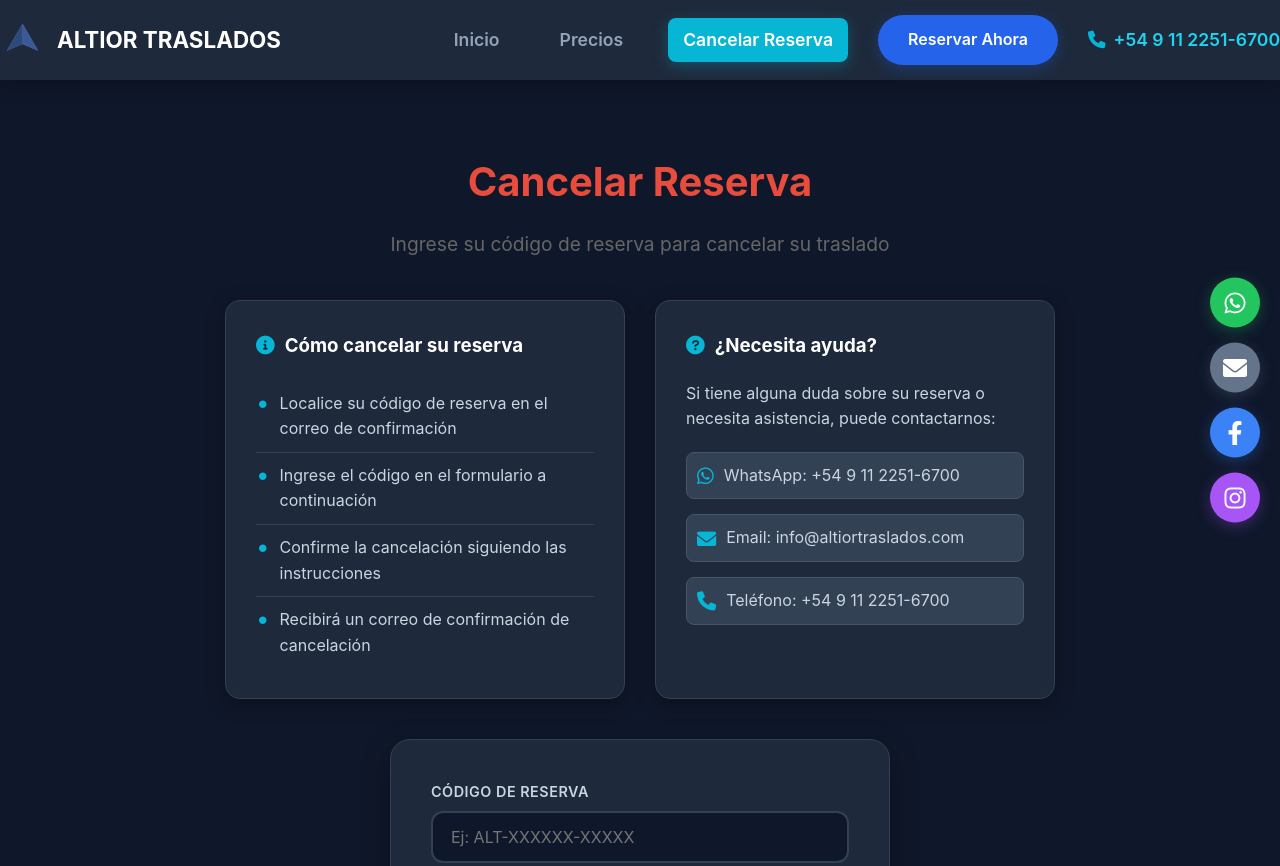
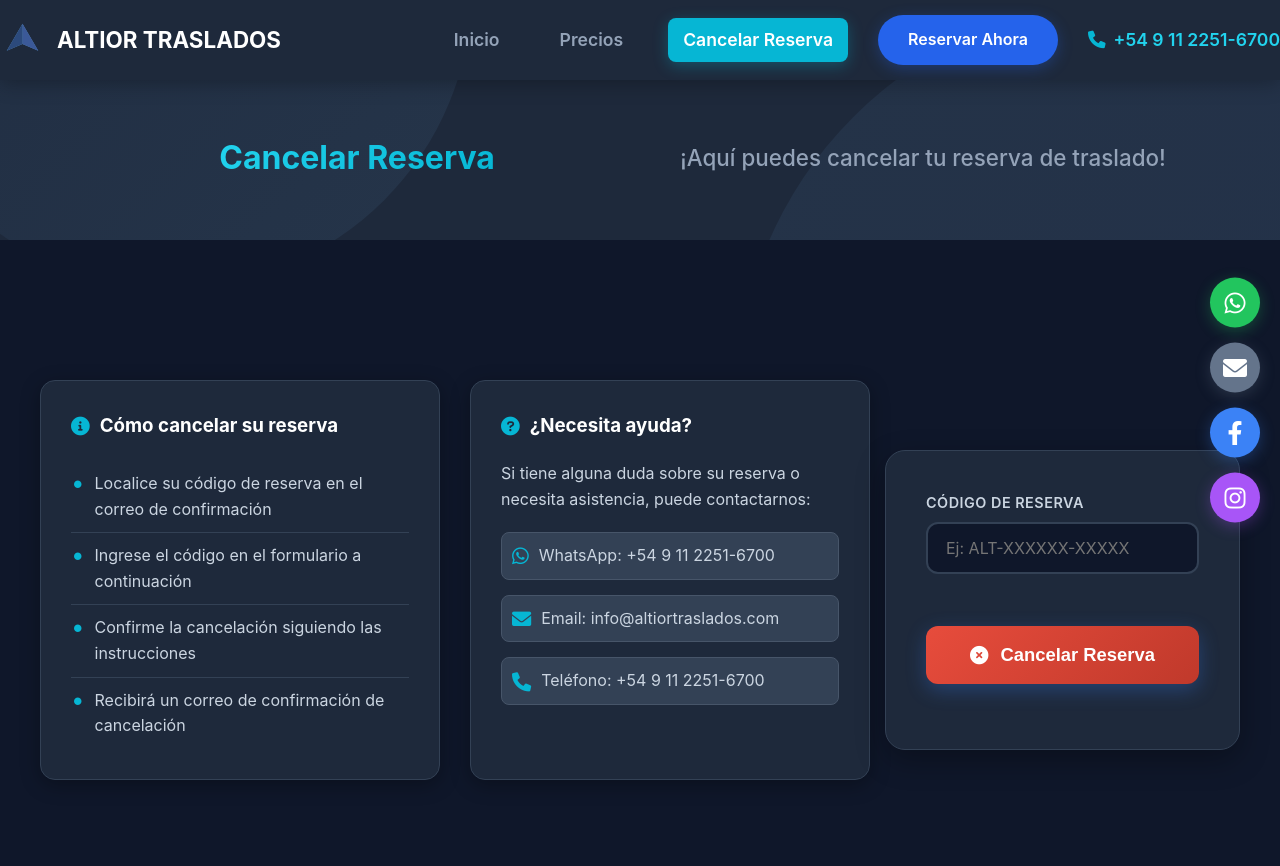
Before and after one commit to DiliannyArriaz/AltiorTraslados, a plain HTML site: page cancelar.html in a window 1280 px wide. Shown: the top 866 px of the page. Drawn offline with nearby package versions, Linux system fonts and the light colour scheme.

Commit message:
Actualizar estilo del encabezado de cancelación y ajustar layout

```diff
--- a/cancelar.html
+++ b/cancelar.html
@@ -35,21 +35,46 @@
         }
 
         .cancel-form-container {
-            min-height: 280px;
+            min-height: 300px;
+            display: flex;
+            justify-content: center;
         }
 
-        .cancel-info {
+        .booking-form {
+            min-height: 300px;
+        }
+
+        .cancel-layout {
             display: flex;
             flex-wrap: wrap;
+            gap: 15px;
+            margin-bottom: 40px;
+            justify-content: center;
+            max-width: 1200px;
+            margin-left: auto;
+            margin-right: auto;
+        }
+
+        .cancel-section .cancel-info {
+            display: flex;
             justify-content: center;
             gap: 30px;
-            margin-bottom: 40px;
+            margin: 40px 0;
+            align-items: center;
+            flex-direction: row;
+        }
+
+        .cancel-form-wrapper {
+            flex: 1;
+            min-width: 300px;
+            display: flex;
+            align-items: center;
         }
 
         .info-card {
             flex: 1;
             min-width: 300px;
-            max-width: 400px;
+            min-height: 400px;
         }
 
         @media (max-width: 768px) {
@@ -61,9 +86,22 @@
                 font-size: 1em;
             }
 
+            .cancel-layout {
+                flex-direction: column;
+            }
+
             .info-card {
                 min-width: 100%;
                 max-width: 100%;
+                min-height: auto;
+            }
+
+            .cancel-form-container {
+                min-height: auto;
+            }
+
+            .booking-form {
+                min-height: auto;
             }
         }
     </style>
@@ -119,14 +157,20 @@
         </div>
     </nav>
 
+    <!-- Hero Section -->
+    <section class="hero precios-hero">
+        <div class="hero-content">
+            <div class="hero-text">
+                <h1 style="background: linear-gradient(135deg, #22d3ee, #06b6d4); -webkit-background-clip: text; -webkit-text-fill-color: transparent; background-clip: text; font-size: 2em;">Cancelar Reserva</h1>
+            </div>
+            <p class="subtitle" style="color: #94a3b8; font-size: 1.4em; font-weight: 500;">¡Aquí puedes cancelar tu reserva de traslado!</p>
+        </div>
+    </section>
+
     <!-- Cancelar Reserva Section -->
     <section class="cancel-section">
-        <div class="features-container">
-            <div class="section-header">
-                <h1>Cancelar Reserva</h1>
-                <p>Ingrese su código de reserva para cancelar su traslado</p>
-            </div>
-
+        <div class="container">
+            <div class="cancel-layout">
                 <div class="cancel-info">
                     <div class="info-card">
                         <h3><i class="fas fa-info-circle"></i> Cómo cancelar su reserva</h3>
@@ -158,6 +202,7 @@
                     </div>
                 </div>
 
+                <div class="cancel-form-wrapper">
                     <div class="cancel-form-container">
                         <form id="cancelForm" class="booking-form">
                             <div class="form-group">
@@ -173,6 +218,9 @@
                             </button>
                         </form>
                     </div>
+                </div>
+            </div>
+
         </div>
     </section>
 
--- a/css/styles.css
+++ b/css/styles.css
@@ -211,14 +211,11 @@ nav {
     z-index: 1;
 }
 
-.hero-text {
-    padding-top: 40px;
-}
+
 
 .hero-text h1 {
     font-size: 3.8em;
     font-weight: 700;
-    margin-bottom: 25px;
     line-height: 1.1;
     color: #ffffff;
 }
```
Lines whose indentation alone changed are shown as unchanged.
